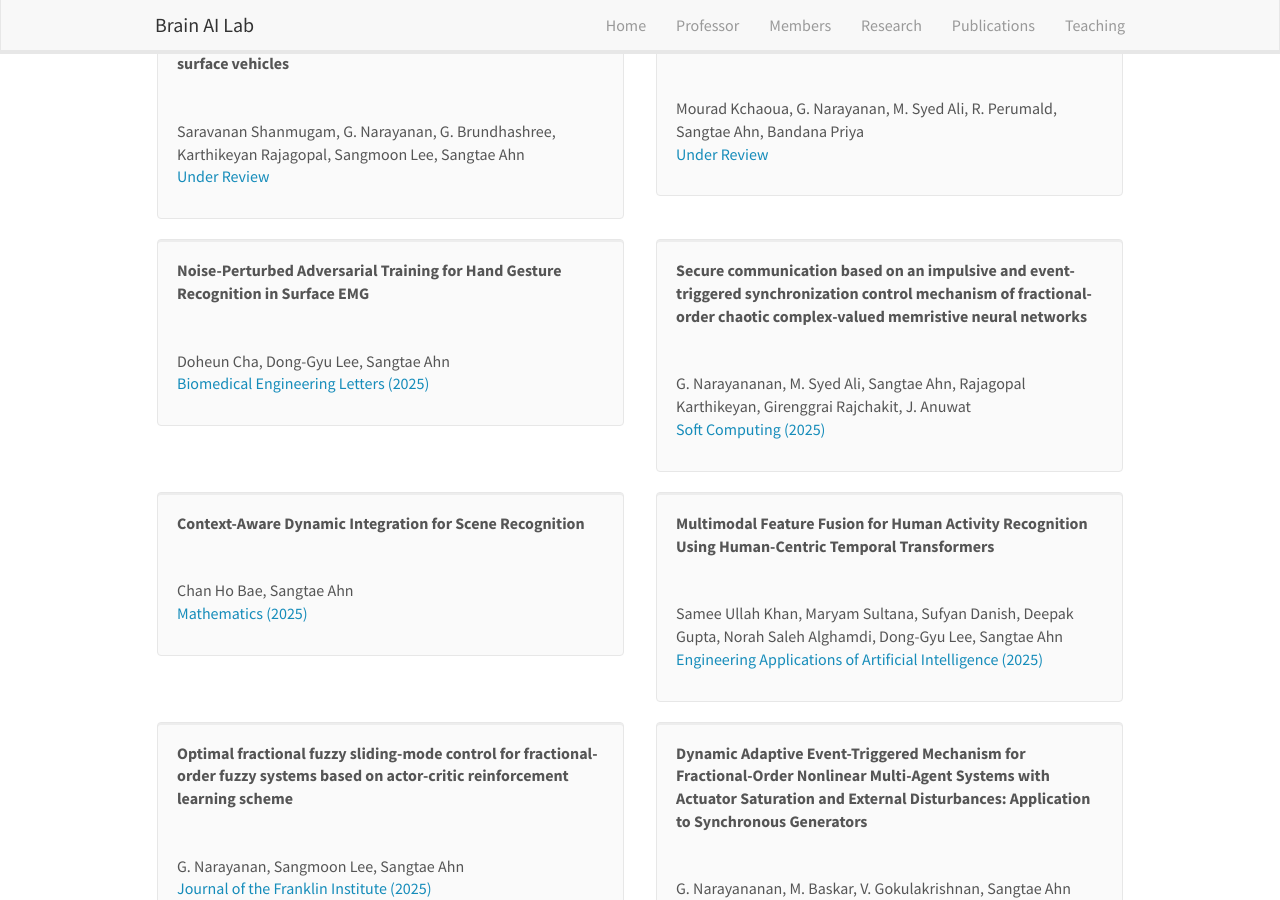
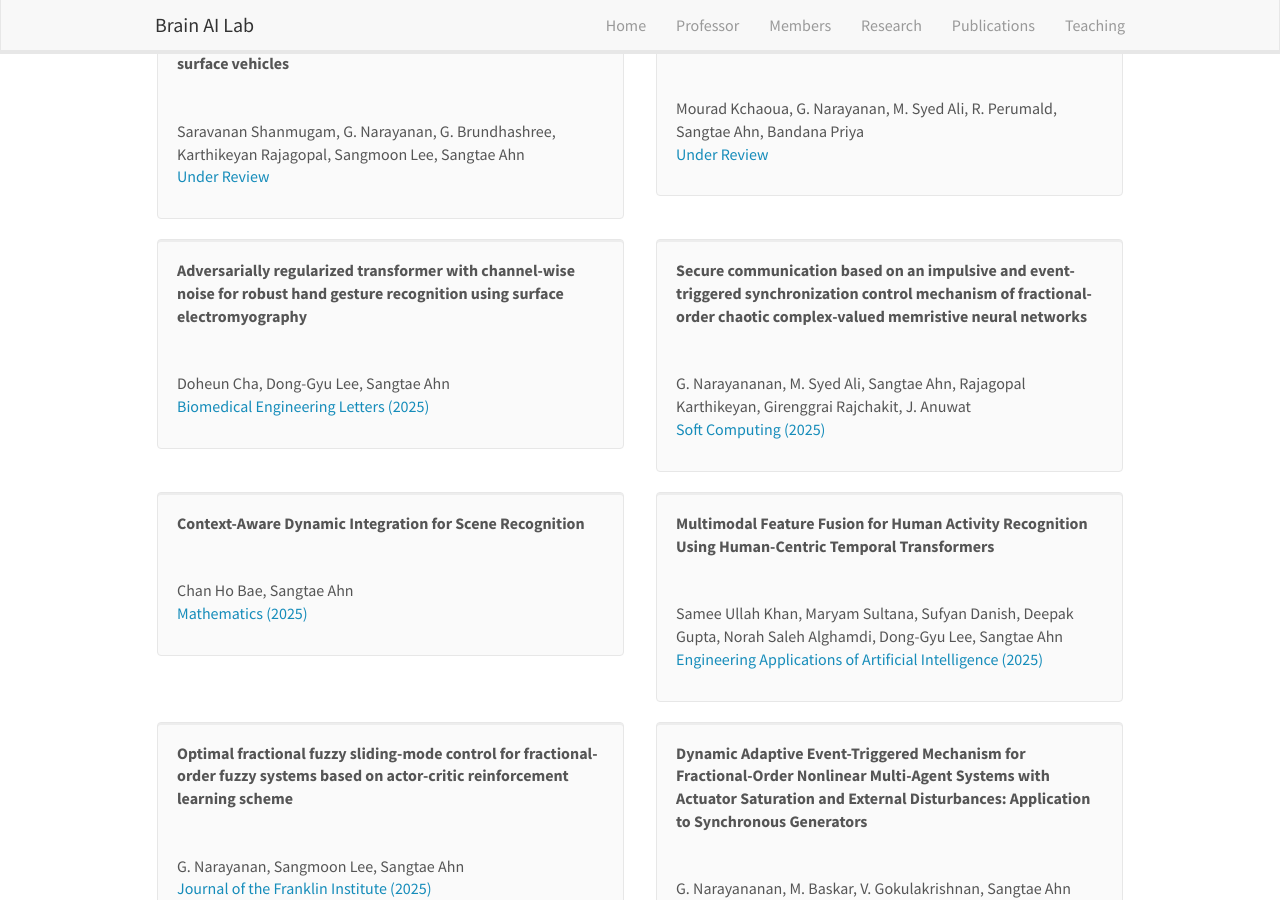
Before and after one commit to KNU-BrainAI/knu-brainai.github.io, a Jekyll site: the page built from _pages/publications.md, in a window 1280 px wide and 900 px high, scrolled down 2568 px. Built offline with Jekyll 4.4.1, drawn with Linux system fonts in a browser that asks for light colours; nearby versions of some CDN libraries.

Commit message:
Update publist.yml

```diff
--- a/_data/publist.yml
+++ b/_data/publist.yml
@@ -152,7 +152,7 @@
     url:
     display: Under Review
 
-- title: "Noise-Perturbed Adversarial Training for Hand Gesture Recognition in Surface EMG"
+- title: "Adversarially regularized transformer with channel-wise noise for robust hand gesture recognition using surface electromyography"
   image: blank.png
   authors: Doheun Cha, Dong-Gyu Lee, Sangtae Ahn
   link:
```
